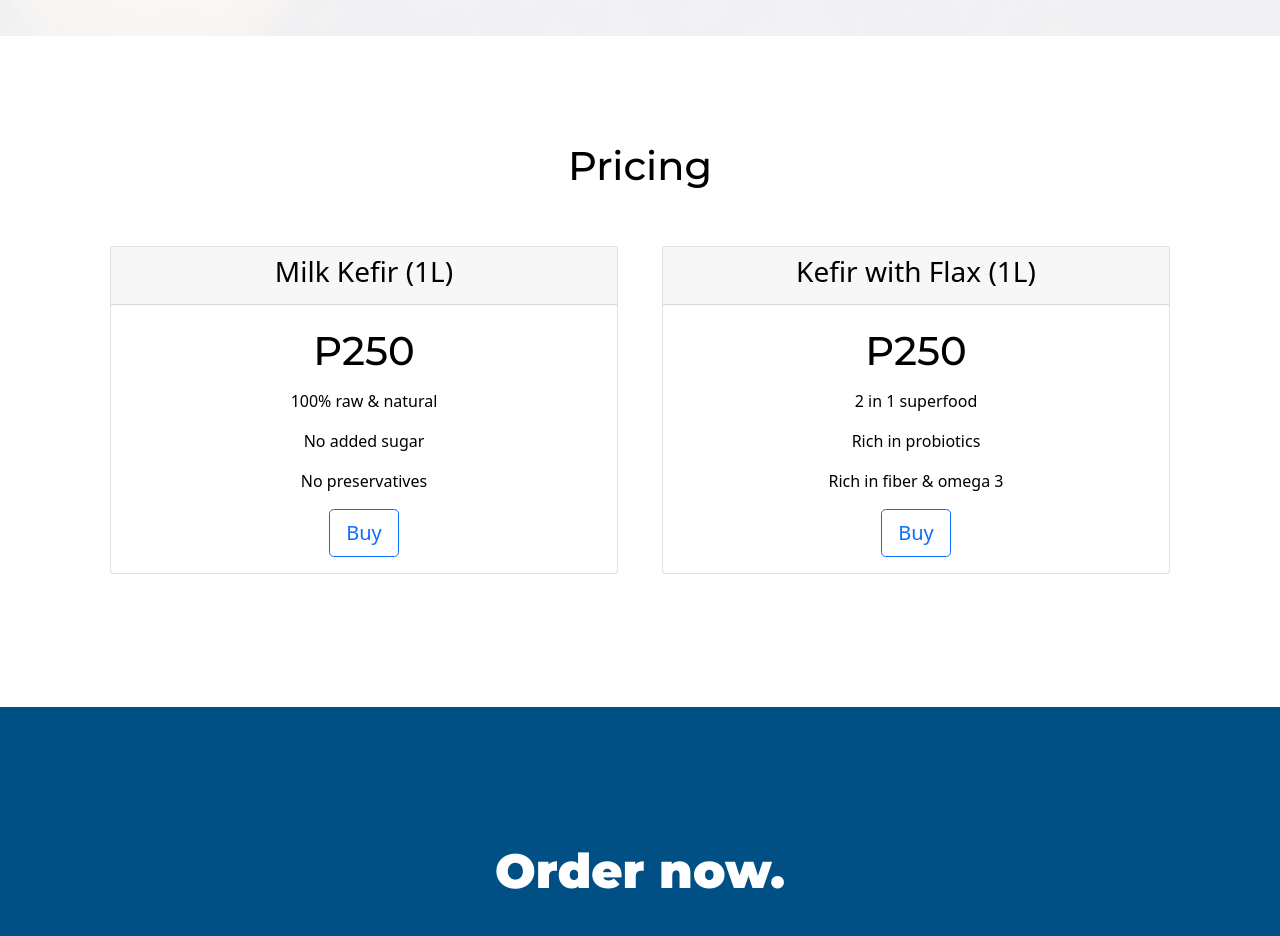
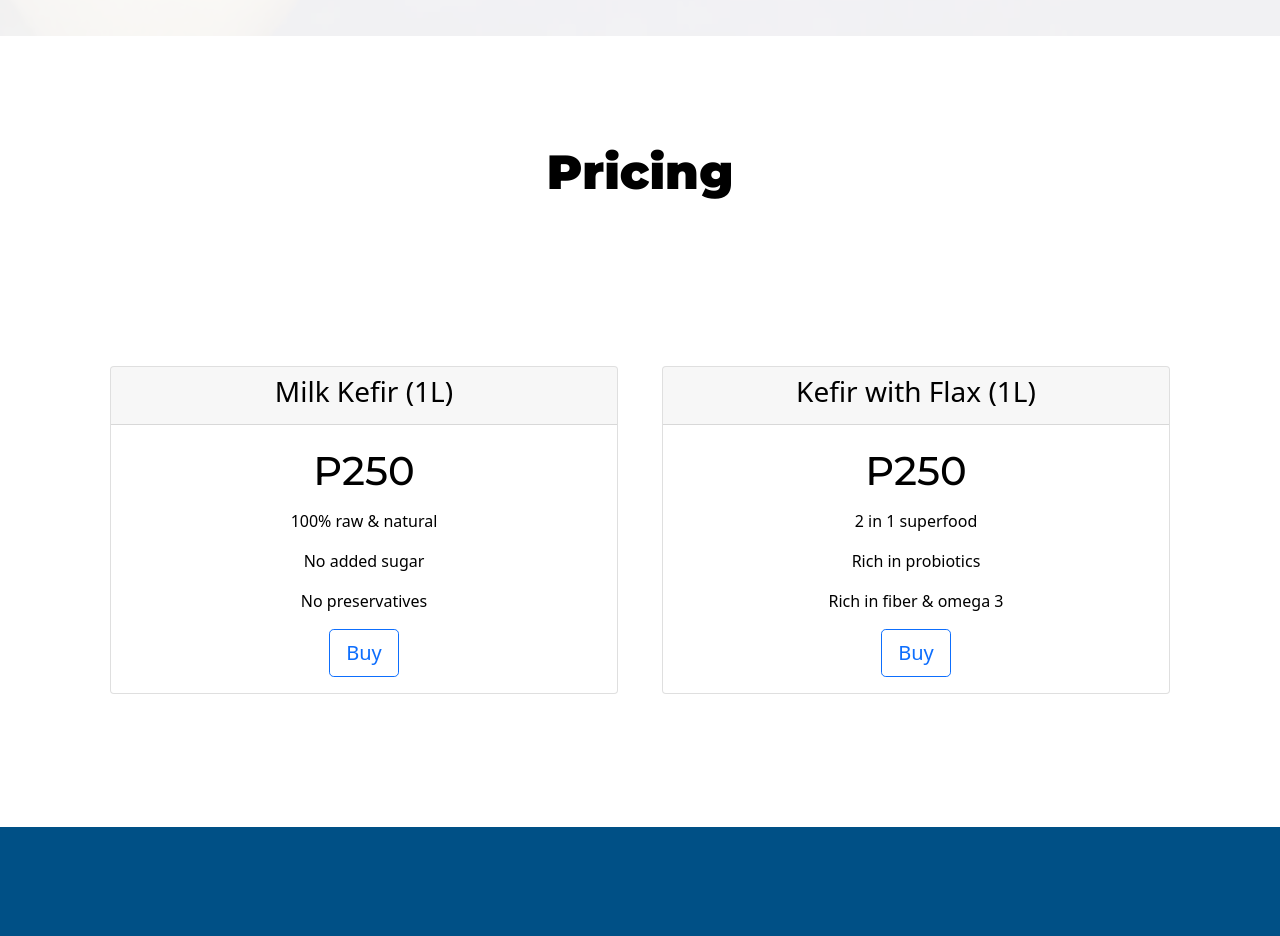
Before and after one commit to kefirswitch/icaiisdelight, a plain HTML site: page index.html in a window 1280 px wide. Shown: the part 2540-3476 px from the top of the page. Drawn offline with nearby package versions, Linux system fonts and the light colour scheme.

Commit message:
Update index.html

```diff
--- a/index.html
+++ b/index.html
@@ -109,7 +109,7 @@
 
 <section id="pricing">
 
-  <h2>Pricing</h2>
+  <h1 class="pricing-title">Pricing</h1>
   <p></p>
 
 <div class="row">
```
